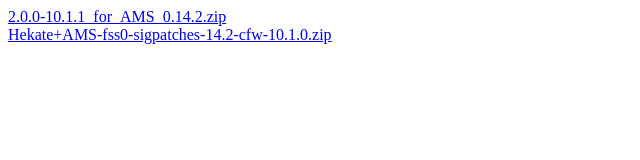
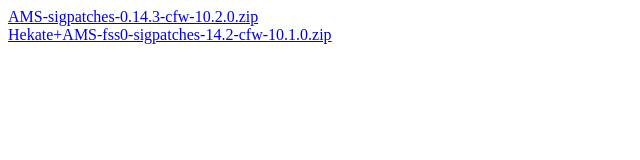
Before and after one commit to HamletDuFromage/HamletDuFromage.github.io, a plain HTML site: page sigpatches-updater/sigpatches.html in a window 1280 px wide. Shown: the full height of the page, 0-640 px from the left. Drawn offline with Linux system fonts and the light colour scheme.

Commit message:
Automated: updated sigpatch link

```diff
--- a/sigpatches-updater/sigpatches.html
+++ b/sigpatches-updater/sigpatches.html
@@ -1 +1 @@
-<!DOCTYPE html><html><body><a href=https://gbatemp.net/attachments/2-0-0-10-1-1_for_ams_0-14-2-zip.224246/>2.0.0-10.1.1_for_AMS_0.14.2.zip</a><br><a href=https://gbatemp.net/attachments/hekate-ams-fss0-sigpatches-14-2-cfw-10-1-0-zip.224637/>Hekate+AMS-fss0-sigpatches-14.2-cfw-10.1.0.zip</a><br></body></html>
+<!DOCTYPE html><html><body><a href=https://gbatemp.net/attachments/ams-sigpatches-0-14-3-cfw-10-2-0-zip.225001/>AMS-sigpatches-0.14.3-cfw-10.2.0.zip</a><br><a href=https://gbatemp.net/attachments/hekate-ams-fss0-sigpatches-14-2-cfw-10-1-0-zip.224637/>Hekate+AMS-fss0-sigpatches-14.2-cfw-10.1.0.zip</a><br></body></html>
```
